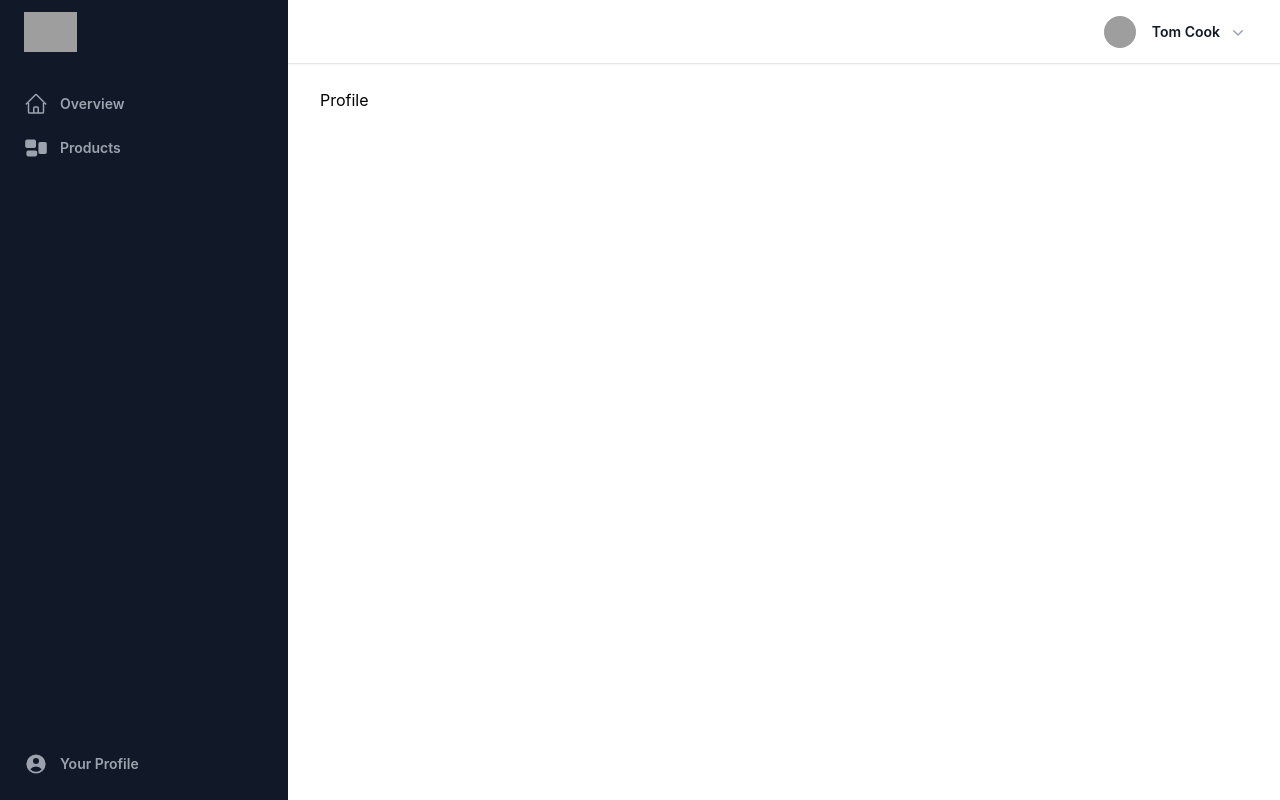
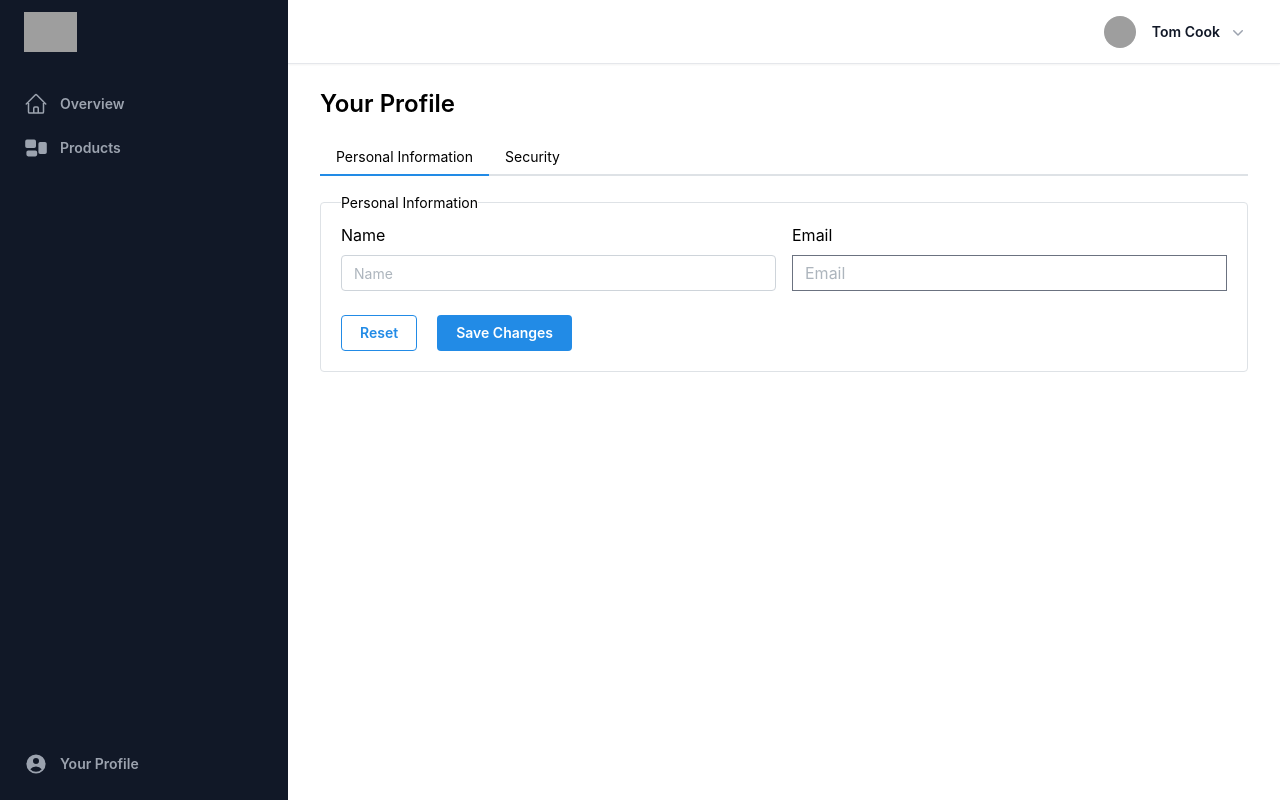
Before and after one commit to Mutesa-Cedric/fullstack-web-starter, a React (Vite) app in the folder frontend/: page /dashboard/profile in a window 1280 px wide. Built offline with nearby package versions, Linux system fonts and the light colour scheme; grey boxes are pictures that could not be loaded.

Commit message:
feat : profile view

```diff
--- a/frontend/src/pages/dashboard/Profile.tsx
+++ b/frontend/src/pages/dashboard/Profile.tsx
@@ -1,6 +1,101 @@
+import { Button, Fieldset, Input, Tabs } from "@mantine/core";
+import { useState } from "react";
+import { Helmet } from "react-helmet";
+import { generatePageTitle } from "../../lib/utils";
 
 export default function Profile() {
+  const [activeTab, setActiveTab] = useState<"personalInfo" | "security">("personalInfo");
+
+  const handlePersonalInfoFormSubmit = (e: React.FormEvent<HTMLFormElement>) => {
+    e.preventDefault();
+    const formData = new FormData(e.currentTarget);
+    const data = {
+      name: formData.get("name") as string,
+      email: formData.get("email") as string,
+    };
+    console.log(data);
+  }
+
+  const handleSecurityFormSubmit = (e: React.FormEvent<HTMLFormElement>) => {
+    e.preventDefault();
+    const formData = new FormData(e.currentTarget);
+    const data = {
+      currentPassword: formData.get("currentPassword") as string,
+      newPassword: formData.get("newPassword") as string,
+      confirmPassword: formData.get("confirmPassword") as string,
+    };
+    console.log(data);
+  }
+
   return (
-    <div>Profile</div>
+    <>
+      <Helmet>
+        <title>{generatePageTitle("Your Profile")}</title>
+      </Helmet>
+      <main className="space-y-5">
+        <h1 className="text-2xl font-semibold">Your Profile</h1>
+        <Tabs value={activeTab} onChange={(value) => setActiveTab(value as "personalInfo" | "security")}>
+          <Tabs.List>
+            <Tabs.Tab value="personalInfo">Personal Information</Tabs.Tab>
+            <Tabs.Tab value="security">Security</Tabs.Tab>
+          </Tabs.List>
+
+          <Tabs.Panel value="personalInfo">
+            <Fieldset legend="Personal Information" className="mt-4">
+              <form
+                onSubmit={handlePersonalInfoFormSubmit}
+                className="space-y-6">
+                <div className="grid grid-cols-2 gap-4">
+                  <div className="grid gap-2">
+                    <label htmlFor="name" >Name</label>
+                    <Input id="name" name="name" placeholder="Name" />
+                  </div>
+                  <div className="grid gap-2">
+                    <label htmlFor="email">Email</label>
+                    <Input id="email" type="email" name="email" placeholder="Email" />
+                  </div>
+                </div>
+                <div className="flex gap-x-5">
+                  <Button variant="outline">
+                    Reset
+                  </Button>
+                  <Button type="submit">
+                    Save Changes
+                  </Button>
+                </div>
+              </form>
+            </Fieldset>
+          </Tabs.Panel>
+          <Tabs.Panel value="security">
+            <Fieldset legend="Security" className="mt-4">
+              <form
+                onSubmit={handleSecurityFormSubmit}
+                className="grid grid-cols-2 gap-4">
+                <div className="grid gap-2">
+                  <label htmlFor="currentPassword">Current Password</label>
+                  <Input id="currentPassword" type="password" name="currentPassword" placeholder="Current Password" />
+                </div>
+                <div className="grid gap-2">
+                  <label htmlFor="newPassword">New Password</label>
+                  <Input id="newPassword" type="password" name="newPassword" placeholder="New Password" />
+                </div>
+                <div className="grid gap-2">
+                  <label htmlFor="confirmPassword">Confirm Password</label>
+                  <Input id="confirmPassword" type="password" name="confirmPassword" placeholder="Confirm Password" />
+                </div>
+                <div className="flex gap-x-5 col-span-full mt-4">
+                  <Button variant="outline">
+                    Reset
+                  </Button>
+                  <Button type="submit">
+                    Save Changes
+                  </Button>
+                </div>
+              </form>
+            </Fieldset>
+          </Tabs.Panel>
+        </Tabs>
+      </main>
+    </>
   )
 }
```
